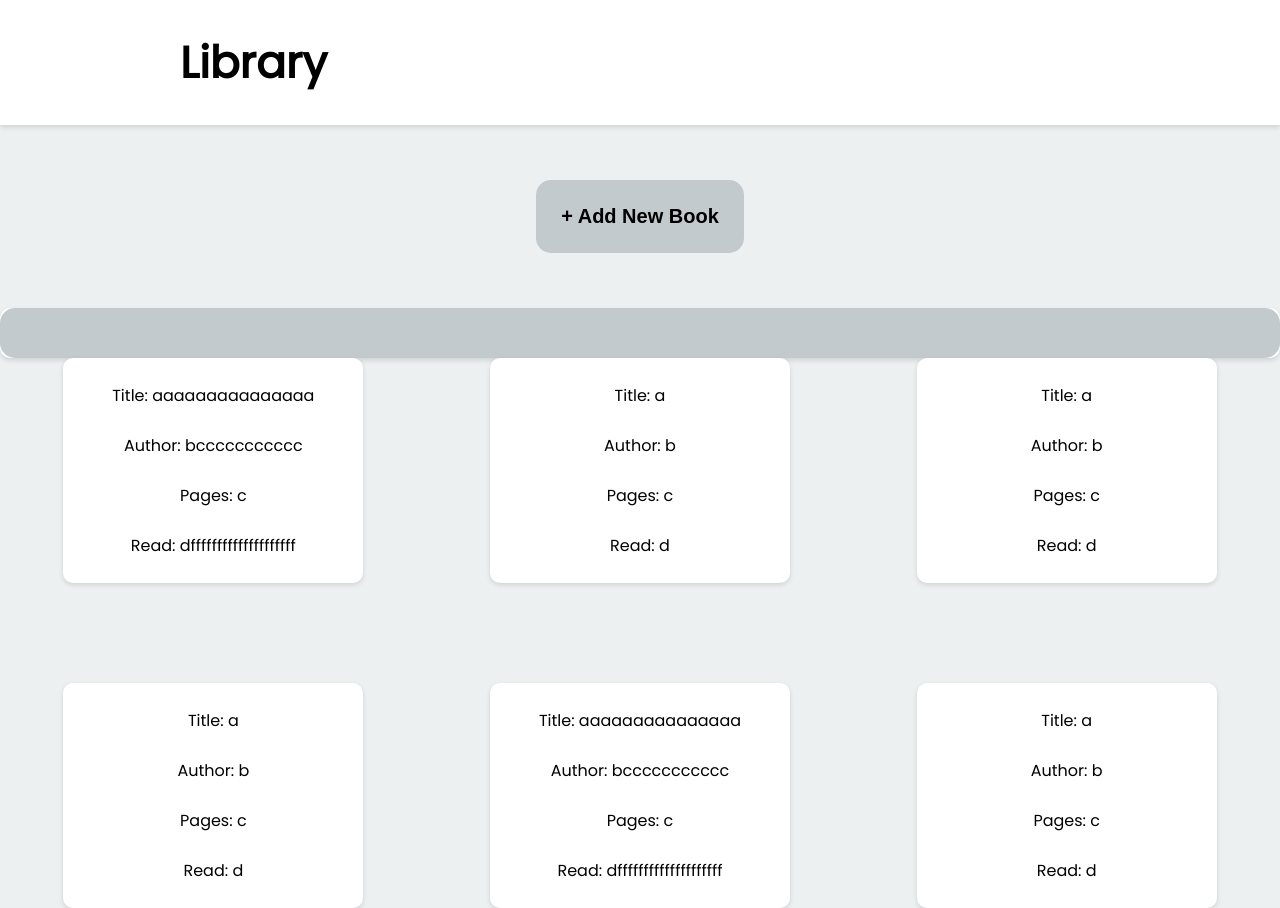
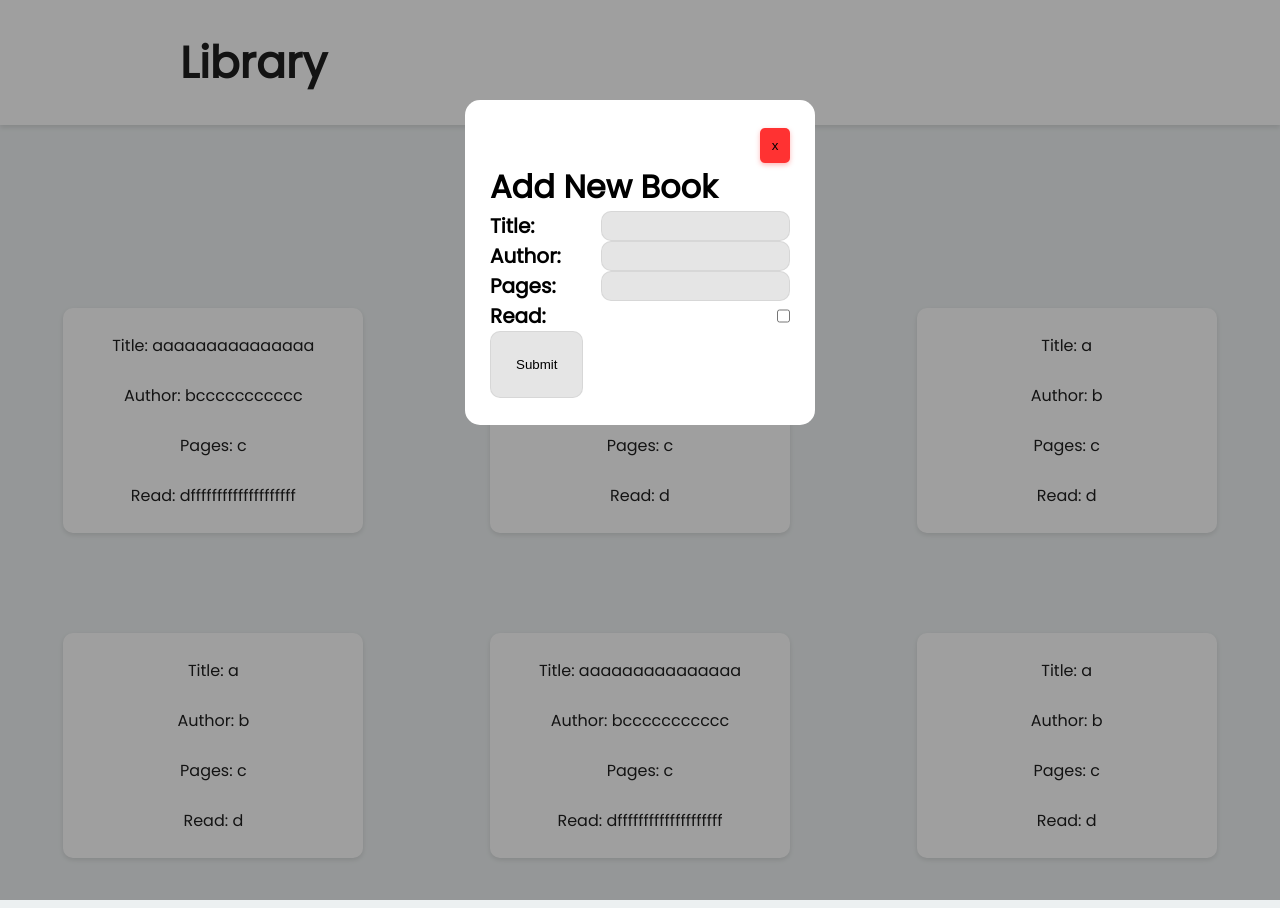
Before and after one commit to cc-lau/library-app, a plain HTML site: page index.html in a window 1280 px wide. Both pictures are taken after a click on the button "+ Add New Book". Drawn offline with Linux system fonts and the light colour scheme.

Commit message:
Added form popup when add book button is pressed

```diff
--- a/index.html
+++ b/index.html
@@ -1,42 +1,53 @@
 <!DOCTYPE html>
 <html lang="en">
-<head>
+  <head>
     <meta charset="UTF-8">
     <meta http-equiv="X-UA-Compatible" content="IE=edge">
     <meta name="viewport" content="width=device-width, initial-scale=1.0">
     <link rel="stylesheet" href="styles.css">
     <script src="main.js" defer></script>
     <title>Library App</title>
-</head>
-<body>
-
+  </head>
+  <body>
     <div class="header">
-        <h1>Library</h1>
+      <h1>Library</h1>
     </div>
-
     <div class="button-container">
-    <button type="button" class="add-book" onclick="myFunction()">+ Add New Book</button>
+      <button type="button" class="add-book">+ Add New Book</button>
     </div>
-
     <div class="form-popup">
-        <form action="add-book" class="add-book">
-            <label></label>
-
-
-
-
-        </form>
-
+        <div class="form-container">
+      <form action="add-book" method="post">
+        <div class="exit-container">
+        <button type="button" class="exit-button">x</button>
+    </div>
+        <div>
+        <h1>Add New Book</h1>
 
     </div>
-
+        <div>
+          <label for="Title"><b>Title:</b></label>
+          <input type="text" name="Title" id="Title">
+        </div>
+        <div>
+          <label for="Author"><b>Author:</b> </label>
+          <input type="text" name="Author" id="Author">
+        </div>
+        <div>
+          <label for="Pages"><b>Pages:</b></label>
+          <input type="number" name="Pages" id="Pages">
+        </div>
+        <div>
+          <label for="Read"><b>Read:</b> </label>
+          <input type="checkbox" name="Read" class="read-box" id="Read">
+        </div>
+        <div class="submit-container">
+            <input type="submit" value="Submit" class="submit-button">
+        </div>
+      </form>
+    </div>
+</div>
     <div class="bookshelf-container">
-    <div class="bookshelf">
-
-    </div>
-
-
-
-
-</body>
+      <div class="bookshelf"></div>
+  </body>
 </html>
--- a/main.js
+++ b/main.js
@@ -5,6 +5,22 @@ function Book(Title, Author, Pages, Read) {
   this.Author = Author;
   this.Pages = Pages;
   this.Read = Read;
+}
+
+document.querySelector(".exit-button").addEventListener("click", function (){
+  document.querySelector(".form-popup").style.display = "none";
+})
+
+document.querySelector(".add-book").addEventListener("click", function (){
+  document.querySelector(".form-popup").style.display = "flex";
+})
+
+
+function formData() {
+  let Title = document.getElementById("Title").value;
+  let Author = document.getElementById("Author").value;
+  let Pages = document.getElementById("Pages").value;
+  let Read = document.getElementById("Read").value;
 }
 
 function addBookToLibrary(Title, Author, Pages, Read) {
@@ -50,16 +66,6 @@ displayBooks()
 
 
 
-
-
-function myFunction() {
-  let x = document.getElementById("test");
-  if (x.style.display === "none") {
-    x.style.display = "block";
-  } else {
-    x.style.display = "none";
-  }
-}
 
 
 
--- a/styles.css
+++ b/styles.css
@@ -72,9 +72,77 @@ body {
     word-break: break-all;
 }
 
+
 .form-popup {
+    background-color: rgba(43, 43, 43, 0.451);
+    box-shadow: 0px 2.5px 5px rgb(0 0 0 / 12%);
+    display: none;
+    justify-content: center;
+    width: 100%;
+    height: 100%;
+    position: absolute;
+    padding-top: 100px;
+}
+
+.form-container {
+    padding: 25px ;
+    display: flex;
+    justify-content: center;
+    flex-direction: column;
     background-color: white;
+    height: 275px;
+    width: 300px;
     border: 0px;
+    border-radius: 15px;
+}
+
+form > div {
+    display: flex;
+    justify-content: space-between;
+}
+
+form > div > label {
+    font-size: 1.25rem;
+}
+
+form > div > input {
+    border: .1px solid rgba(197, 197, 197, 0.451);;
+    background-color: rgba(197, 197, 197, 0.451);
     border-radius: 10px;
-    box-shadow: 0px 2.5px 5px rgb(0 0 0 / 12%);
+    padding-left: 10px;
 }
+
+form > h1 {
+    text-align: center;
+
+}
+
+.title-container {
+    justify-content: center;
+    padding-bottom: 15px;
+}
+
+.submit-cotainer {
+    display: flex;
+    justify-content: center;
+}
+
+.submit-button {
+    display: flex;
+    padding: 25px;
+    justify-content: center;
+}
+
+.exit-container {
+    display: flex;
+    justify-content: flex-end;
+}
+
+.exit-button {
+    border: solid 0px;
+    border-radius: 5px;
+    width: 30px;
+    padding: 10px;
+    background-color: rgb(255, 50, 50);
+    box-shadow: 0px 2px 5px rgba(255, 50, 50, 0.351);
+}
```
